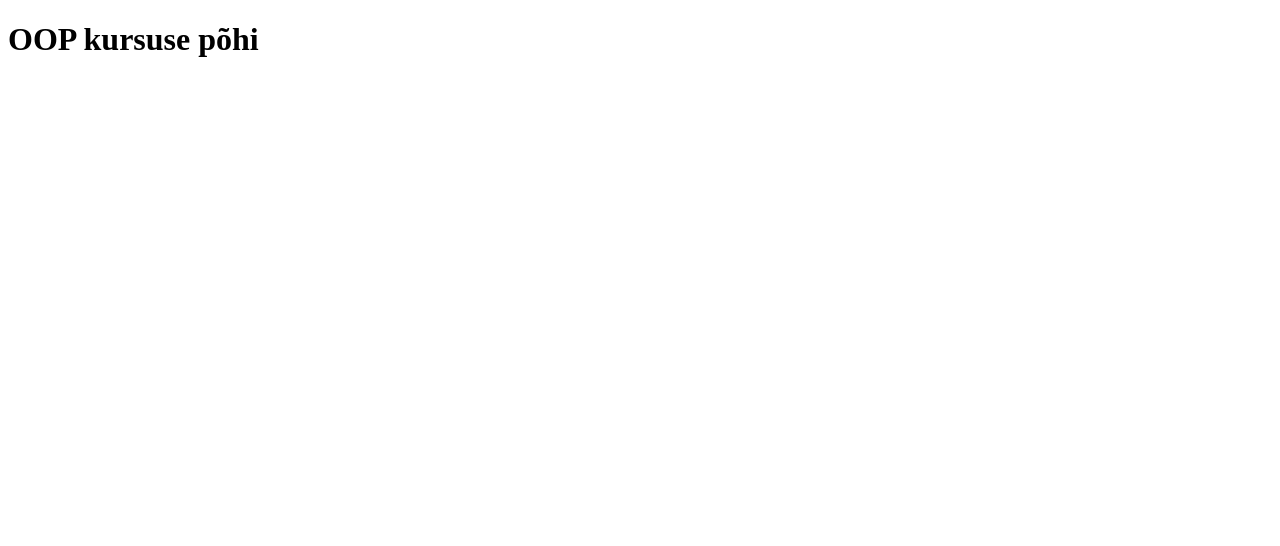
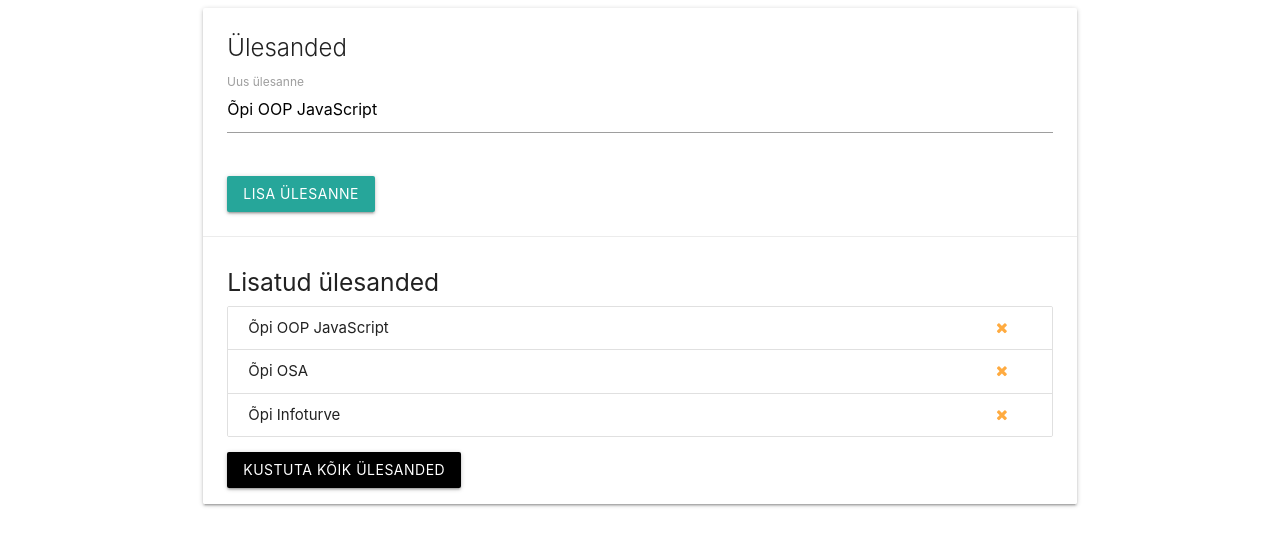
Before and after one commit to kerttujaansalu/oop, a plain HTML site: page index.html in a window 1280 px wide. Drawn offline with nearby package versions, Linux system fonts and the light colour scheme.

Commit message:
Koostatud index.html fail materialize abil

```diff
--- a/index.html
+++ b/index.html
@@ -4,11 +4,69 @@
   <meta charset="UTF-8">
   <meta name="viewport" content="width=device-width, initial-scale=1.0">
   <meta http-equiv="X-UA-Compatible" content="ie=edge">
+  <!-- materialize css -->
+  <!-- Compiled and minified CSS -->
+  <link rel="stylesheet" href="https://cdnjs.cloudflare.com/ajax/libs/materialize/1.0.0/css/materialize.min.css">
+  <!-- font awesome cdn -->
+  <link href="https://stackpath.bootstrapcdn.com/font-awesome/4.7.0/css/font-awesome.min.css" rel="stylesheet" integrity="sha384-wvfXpqpZZVQGK6TAh5PVlGOfQNHSoD2xbE+QkPxCAFlNEevoEH3Sl0sibVcOQVnN" crossorigin="anonymous">
   <title>OOP</title>
 </head>
 <body>
-  <h1>OOP kursuse põhi</h1>
-  <div style="margin-top: 1000px;"></div>
+    <div class="container">
+        <div class="row">
+          <div class="col s12">
+            <div class="card">
+              <!-- card-content algus -->
+              <div class="card-content">
+                <span class="card-title">Ülesanded</span>
+                  <form>
+                    <div class="row">
+                      <div class="input-field col s12">
+                        <label for="task">Uus ülesanne</label>
+                        <input type="text" id="task" value="Õpi OOP JavaScript">
+                      </div>
+                    </div>
+                    <input type="submit" value="Lisa ülesanne" class="btn">
+                  </form>
+              </div>
+              <!-- card-content lõpp -->
+              <!-- card-action algus -->
+              <div class="card-action">
+                <h5>Lisatud ülesanded</h5>
+                <ul class="collection">
+                  <!-- ülesanne 1 -->
+                  <li class="collection-item">
+                    Õpi OOP JavaScript
+                    <a href="#" class="delete-item secondary-content">
+                      <i class="fa fa-remove"></i>
+                    </a>
+                  </li>
+                  <!-- ülesanne 2 -->
+                  <li class="collection-item">
+                    Õpi OSA
+                    <a href="#" class="delete-item secondary-content">
+                      <i class="fa fa-remove"></i>
+                    </a>
+                  </li>
+                  <!-- ülesanne 3 -->
+                  <li class="collection-item">
+                    Õpi Infoturve
+                    <a href="#" class="delete-item secondary-content">
+                      <i class="fa fa-remove"></i>
+                    </a>
+                  </li>
+                </ul>
+                <a href="#" class="btn black">Kustuta kõik ülesanded</a>
+              </div>
+              <!-- card-action lõpp -->
+            </div>
+          </div>
+        </div>
+      </div>
+      <!-- materialize js -->
+      <!-- Compiled and minified JavaScript -->
+      <script src="https://cdnjs.cloudflare.com/ajax/libs/materialize/1.0.0/js/materialize.min.js"></script>
+      <!-- lokaalne js -->
   <script src="app.js"></script>
 </body>
 </html>
```
